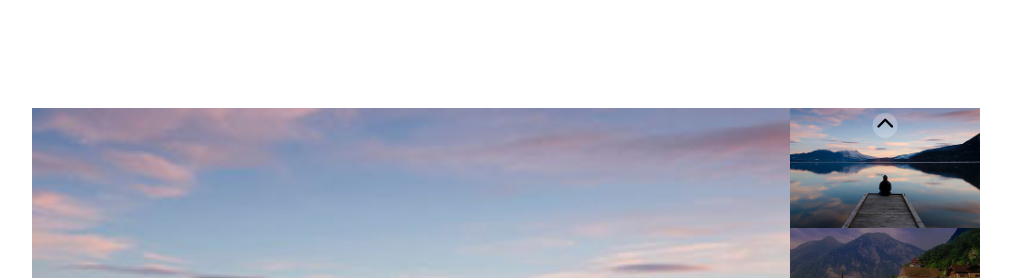
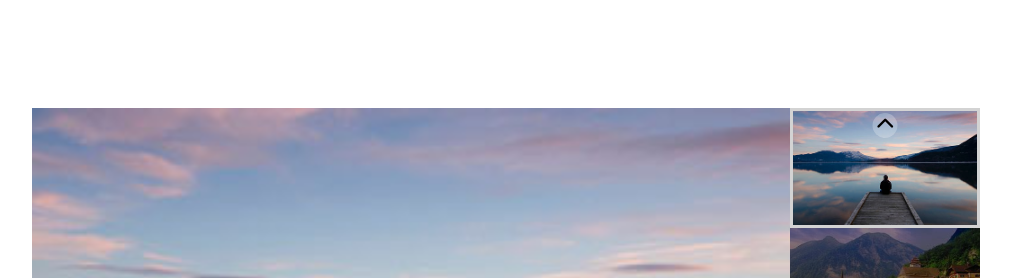
Before and after one commit to SaverioCascelli/js-array-carousel, a plain HTML site: page milestone-3/index.html in a window 1280 px wide. Shown: the top 278 px of the page, without its empty margins (134-1145 px from the left). Drawn offline with Linux system fonts and the light colour scheme.

Commit message:
[add] active border in side preview

```diff
--- a/milestone-3/css/style.css
+++ b/milestone-3/css/style.css
@@ -60,6 +60,7 @@
 
 .container-right .box-img.active{
     filter: brightness(1);
+    border: 3px solid lightgray;
 }
 
 
```
